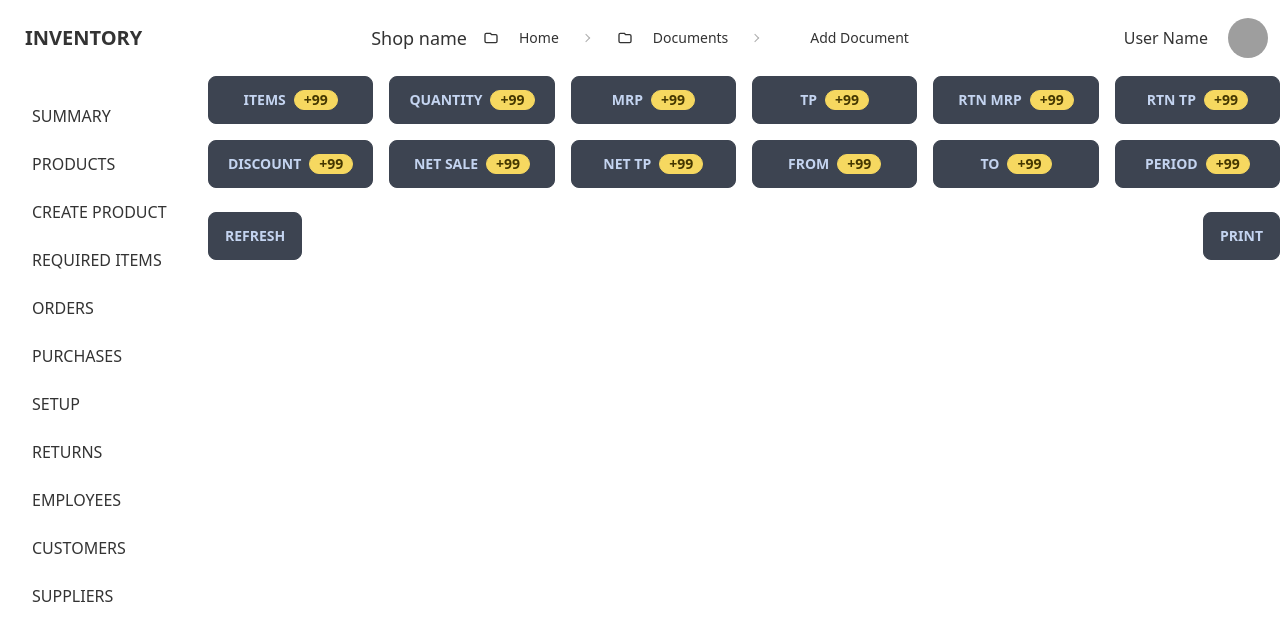
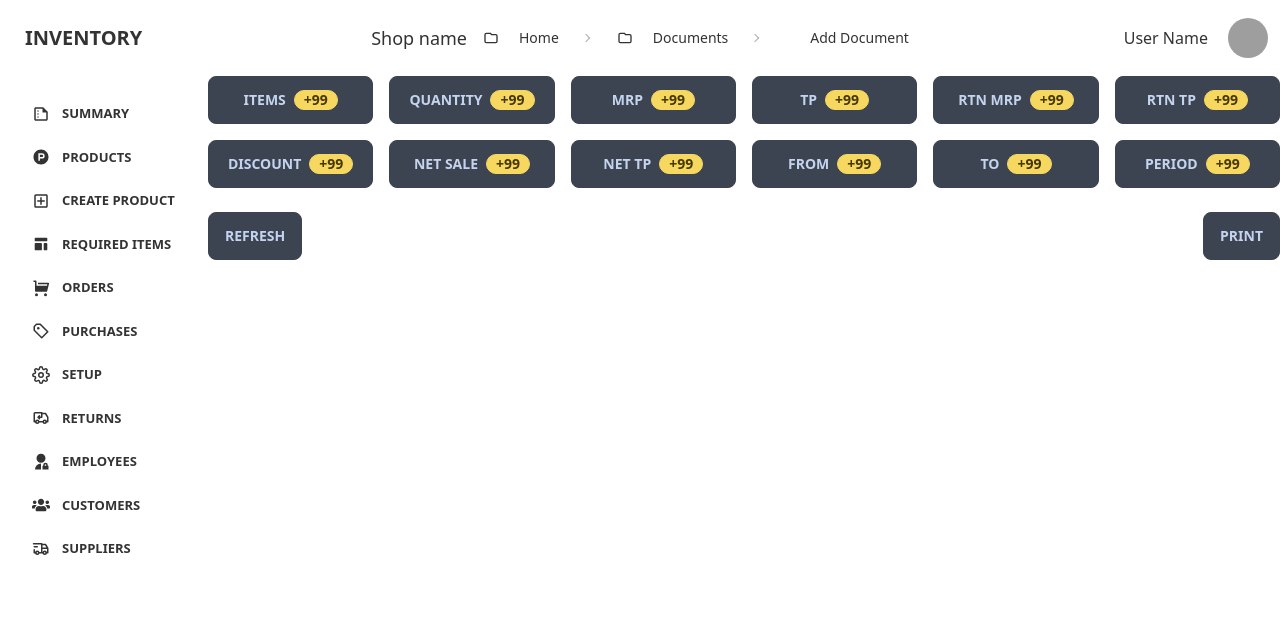
Before and after one commit to nDevers/inventory-management-system, a React (Create React App) app: page /dashboard in a window 1280 px wide. Shown: the top 640 px of the page. Built offline with nearby package versions, Linux system fonts and the light colour scheme; grey boxes are pictures that could not be loaded.

Commit message:
sidebar icons added

```diff
--- a/src/components/Sidebar.js
+++ b/src/components/Sidebar.js
@@ -1,5 +1,11 @@
 import React from 'react';
-import { FaProductHunt } from 'react-icons/fa';
+import { BiPurchaseTagAlt } from 'react-icons/bi';
+import { FaUsers } from 'react-icons/fa';
+import { FiSettings } from 'react-icons/fi';
+import { HiTemplate } from 'react-icons/hi';
+import { MdOutlineSummarize, MdOutlineAddBox } from 'react-icons/md';
+import { TbTruckReturn, TbTruckDelivery } from 'react-icons/tb';
+import { RiProductHuntFill, RiAdminFill, RiShoppingCartFill } from 'react-icons/ri';
 import { Link, Outlet } from 'react-router-dom';
 
 const Sidebar = () => {
@@ -13,18 +19,73 @@ const Sidebar = () => {
             </div>
             <div class="drawer-side">
                 <label for="my-drawer-2" class="drawer-overlay"></label>
-                <ul class="menu p-4 overflow-y-auto w-52 bg-base-100 text-base-content uppercase">
-                    <li className='flex'><Link to=''>Summary</Link></li>
-                    <li className='flex'><Link to='products'>Products</Link></li>
-                    <li className='flex'><Link to='create-product'>Create Product</Link></li>
-                    <li><Link to='required-items'>Required Items</Link></li>
-                    <li><Link to='orders'>Orders</Link></li>
-                    <li><Link to='purchases'>Purchases</Link></li>
-                    <li><Link to='setup'>Setup</Link></li>
-                    <li><Link to='returns'>Returns</Link></li>
-                    <li><Link to='employees'>Employees</Link></li>
-                    <li><Link to='customers'>Customers</Link></li>
-                    <li><Link to='suppliers'>Suppliers</Link></li>
+                <ul class="menu p-4 overflow-y-auto w-52 text-[13px] font-semibold uppercase">
+                    <li className='flex'>
+                        <Link to=''>
+                            <MdOutlineSummarize className='text-lg' />
+                            Summary
+                        </Link>
+                    </li>
+                    <li className='flex'>
+                        <Link to='products'>
+                            <RiProductHuntFill className='text-lg' />
+                            Products
+                        </Link>
+                    </li>
+                    <li className='flex'>
+                        <Link to='create-product'>
+                            <MdOutlineAddBox className='text-lg' />
+                            Create Product
+                        </Link>
+                    </li>
+                    <li>
+                        <Link to='required-items'>
+                            <HiTemplate className='text-lg' />
+                            Required Items
+                        </Link>
+                    </li>
+                    <li>
+                        <Link to='orders'>
+                            <RiShoppingCartFill className='text-lg' />
+                            Orders
+                        </Link>
+                    </li>
+                    <li>
+                        <Link to='purchases'>
+                            <BiPurchaseTagAlt className='text-lg' />
+                            Purchases
+                        </Link>
+                    </li>
+                    <li>
+                        <Link to='setup'>
+                            <FiSettings className='text-lg' />
+                            Setup
+                        </Link>
+                    </li>
+                    <li>
+                        <Link to='returns'>
+                            <TbTruckReturn className='text-lg' />
+                            Returns
+                        </Link>
+                    </li>
+                    <li>
+                        <Link to='employees'>
+                            <RiAdminFill className='text-lg' />
+                            Employees
+                        </Link>
+                    </li>
+                    <li>
+                        <Link to='customers'>
+                            <FaUsers className='text-lg' />
+                            Customers
+                        </Link>
+                    </li>
+                    <li>
+                        <Link to='suppliers'>
+                            <TbTruckDelivery className='text-lg' />
+                            Suppliers
+                        </Link>
+                    </li>
                 </ul>
             </div>
         </div>
```
